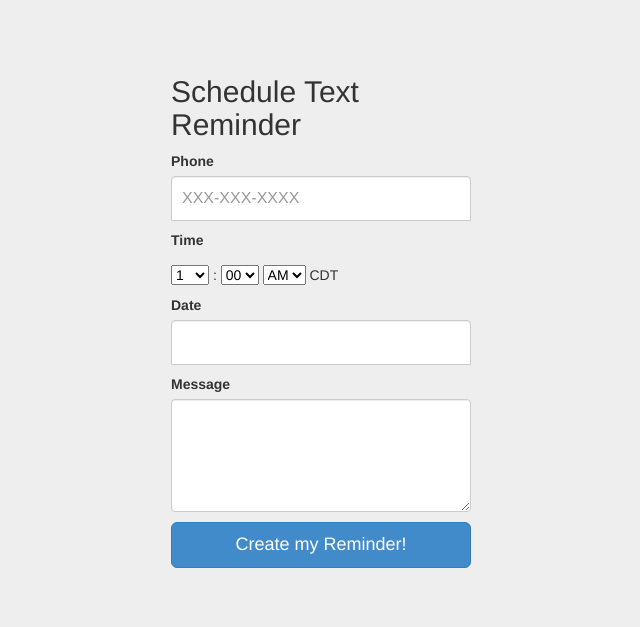
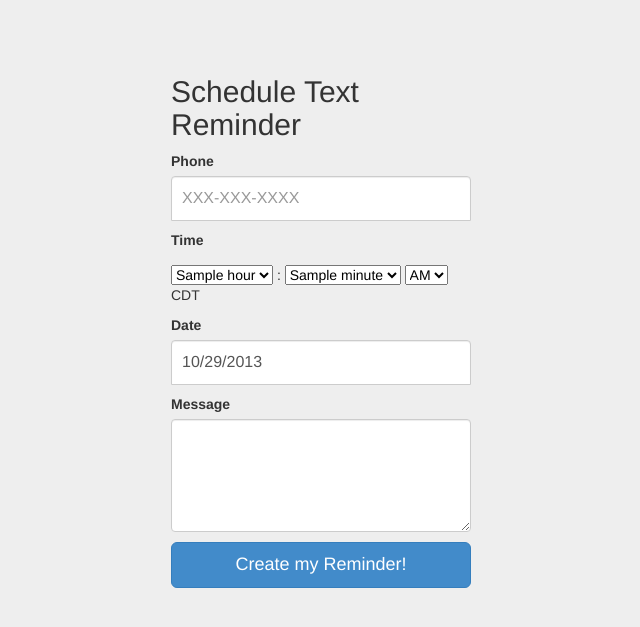
Before and after one commit to ajk14/text-reminder, a Django app: template reminder/templates/index.html in a window 1280 px wide. Shown: the top 627 px of the page, without its empty margins (319-959 px from the left). Run offline with Django 3.2, Linux system fonts and the light colour scheme; the template is opened without the code that fills it: most values are stand-ins (such as "Sample title", 1, 10 or a date in 2020); some libraries are stand-ins or nearby versions.

Commit message:
factored out minute and time choices

```diff
--- a/reminder/content/custom/css/base.css
+++ b/reminder/content/custom/css/base.css
@@ -5,7 +5,7 @@
 }
 
 .form-signin {
-  max-width: 330px;
+  max-width: 370px;
   padding: 15px;
   margin: 0 auto;
 }
--- a/reminder/templates/index.html
+++ b/reminder/templates/index.html
@@ -12,6 +12,7 @@
 <script>
   $(function() {
      $("#id_date").datepicker();
+     $("#id_date").datepicker('setDate', new Date());
    });
 </script>
 
@@ -30,33 +31,17 @@
 <label for="id_hour">Time</label>
  </p>
 <select id="id_hour" name="hour">
-    <option value="1">1</option>
-    <option value="2">2</option>
-    <option value="3">3</option>
-    <option value="4">4</option>
-    <option value="5">5</option>
-    <option value="6">6</option>
-    <option value="7">7</option>
-    <option value="8">8</option>
-    <option value="9">9</option>
-    <option value="10">10</option>
-    <option value="11">11</option>
-    <option value="12">12</option>
+  {% for hour in hours  %}
+  <option value="{{hour}}">{{hour}}</option>
+  <p>{{ icon }}</p>
+  {% endfor %}
 </select>
 :
 <select id="id_minute" name="minute">
-    <option value="00">00</option>
-    <option value="05">05</option>
-    <option value="10">10</option>
-    <option value="15">15</option>
-    <option value="20">20</option>
-    <option value="25">25</option>
-    <option value="30">30</option>
-    <option value="35">35</option>
-    <option value="40">40</option>
-    <option value="45">45</option>
-    <option value="50">50</option>
-    <option value="55">55</option>
+  {% for minute in minutes  %}
+  <option value="{{minute}}">{{minute}}</option>
+  <p>{{ icon }}</p>
+  {% endfor %}
 </select>
 
 <select id="id_ampm" name="ampm">
--- a/reminder/views.py
+++ b/reminder/views.py
@@ -7,10 +7,15 @@
 from twilio.rest import TwilioRestClient
 import time
 
+MINUTE_CHOICES = ["00", "05", "10", "15", "20", "25", "30", "35", "40", "45", "50", "55"]
+HOUR_CHOICES = ["1", "2", "3", "4", "5", "6", "7", "8", "9", "10", "11", "12"]
+
 def home(request):
     context = {}
     reminder_form = ReminderForm()
     context['reminder_form'] = reminder_form
+    context['minutes'] = MINUTE_CHOICES
+    context['hours'] = HOUR_CHOICES
 
     if request.POST:
         reminder_form = ReminderForm(request.POST)
```
Lines whose indentation alone changed are shown as unchanged.
